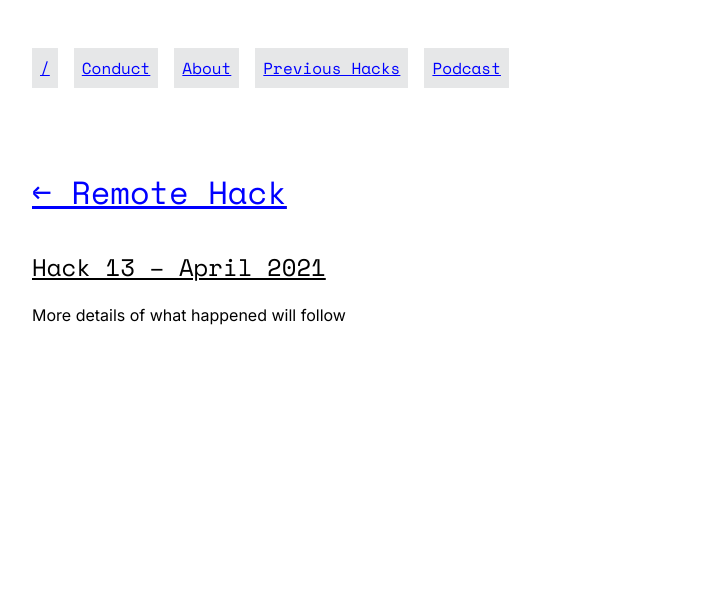
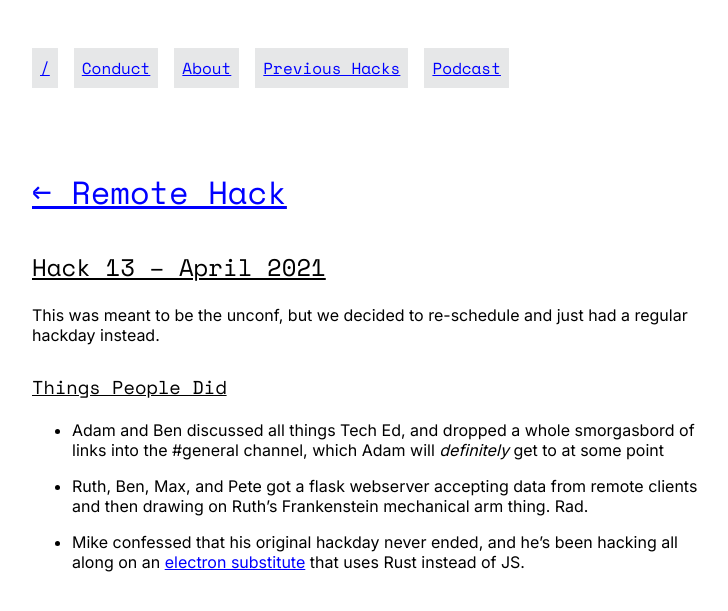
Before and after one commit to remotehack/remotehack.github.io, a Jekyll site: the page built from _hacks/13.md, in a window 1280 px wide. Shown: the top 611 px of the page, without its empty margins (272-1000 px from the left). Built offline with Jekyll 4.4.1, drawn with Linux system fonts in a browser that asks for light colours.

Commit message:
add writeup for April hack

```diff
--- a/_hacks/13.md
+++ b/_hacks/13.md
@@ -4,4 +4,12 @@ date: 2021-04-24
 happened: true
 ---
 
-More details of what happened will follow
+This was meant to be the unconf, but we decided to re-schedule and just had a regular hackday instead.
+
+### Things People Did
+
+- Adam and Ben discussed all things Tech Ed, and dropped a whole smorgasbord of links into the #general channel, which Adam will _definitely_ get to at some point
+
+- Ruth, Ben, Max, and Pete got a flask webserver accepting data from remote clients and then drawing on Ruth's Frankenstein mechanical arm thing. Rad.
+
+- Mike confessed that his original hackday never ended, and he's been hacking all along on an [electron substitute](https://tauri.studio/en/) that uses Rust instead of JS.
```
Also changed, not shown: _hacks/14.md (added, +5 -0 lines).
